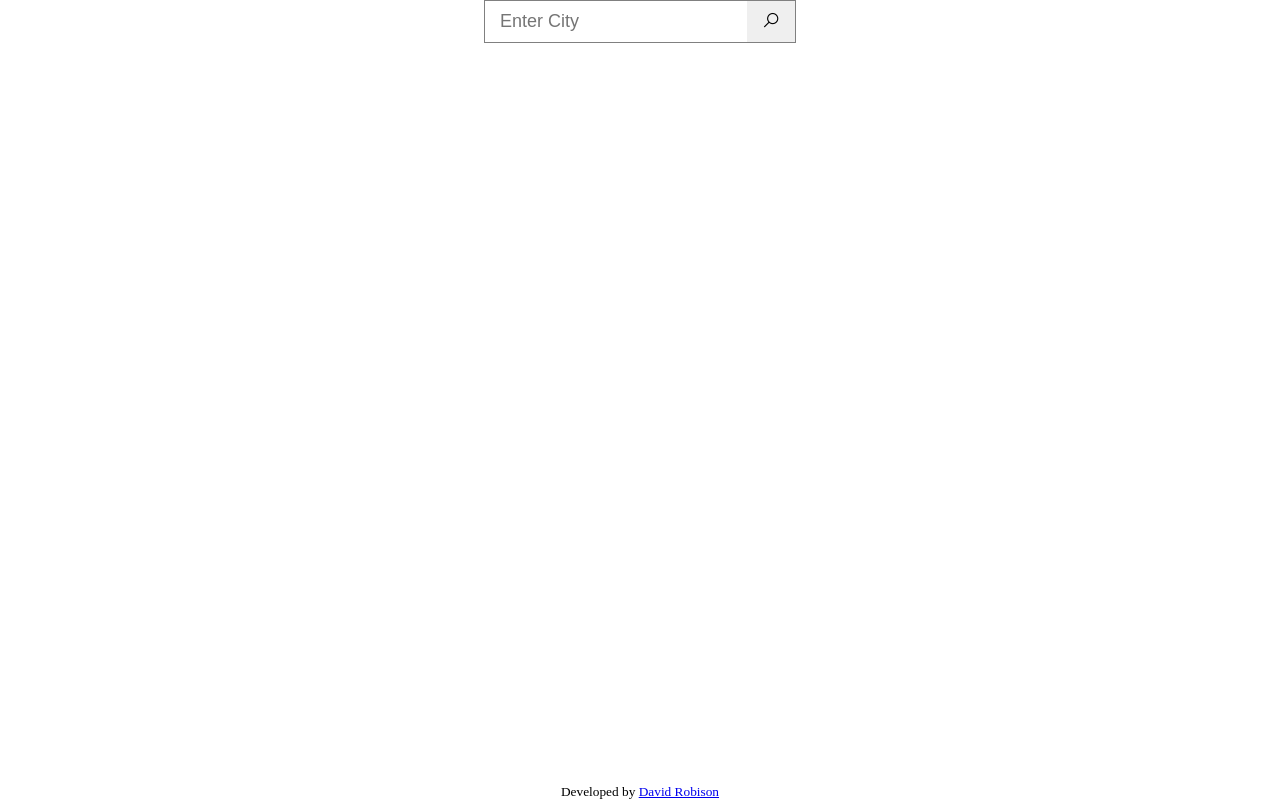
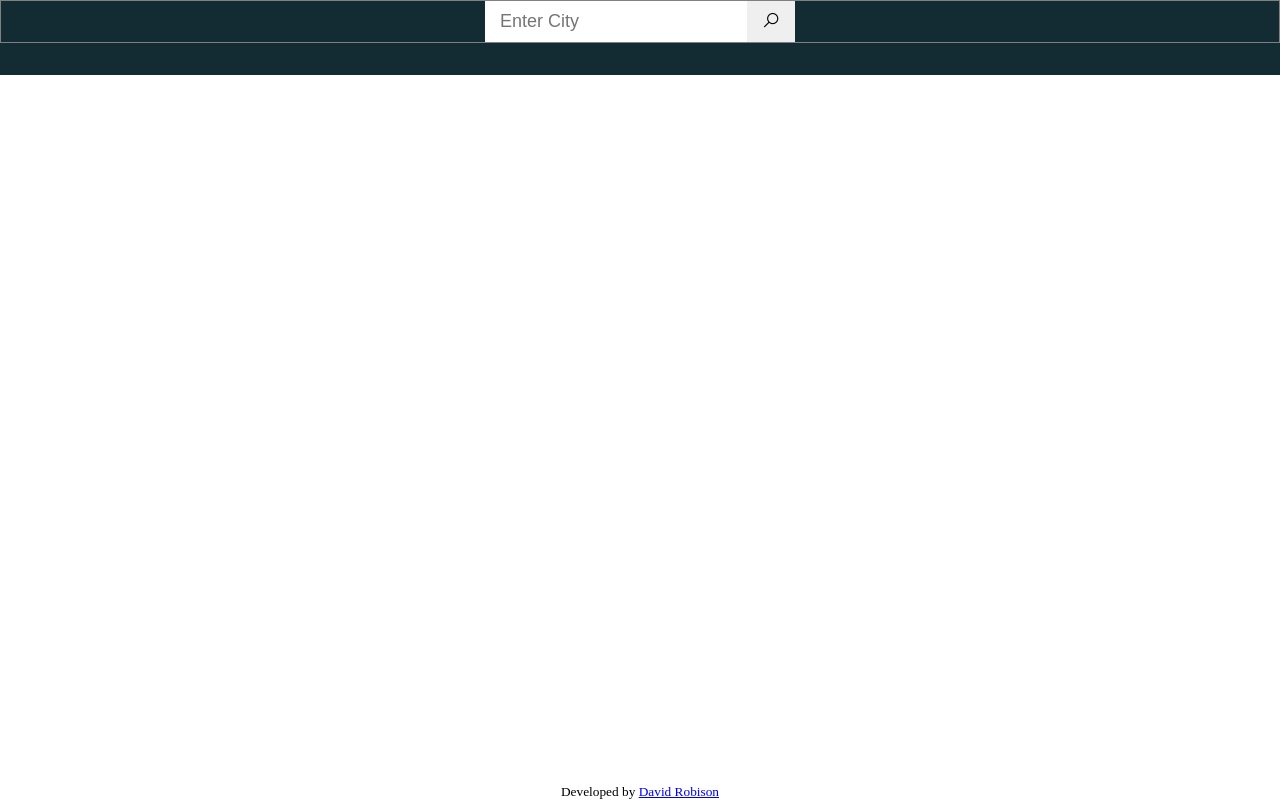
Before and after one commit to robisonwebdev/Weather-App, a plain HTML site: page index.html in a window 1280 px wide. Drawn offline with nearby package versions, Linux system fonts and the light colour scheme.

Commit message:
Set backgroundColor, height, and width for #header

```diff
--- a/style.css
+++ b/style.css
@@ -14,6 +14,12 @@
 body {
     height: 100vh;
     width: 100vw;
+}
+
+#header {
+    background-color: var(--blueBlack);
+    height: 75px;
+    width: 100%;
 }
 
 #content {
```
